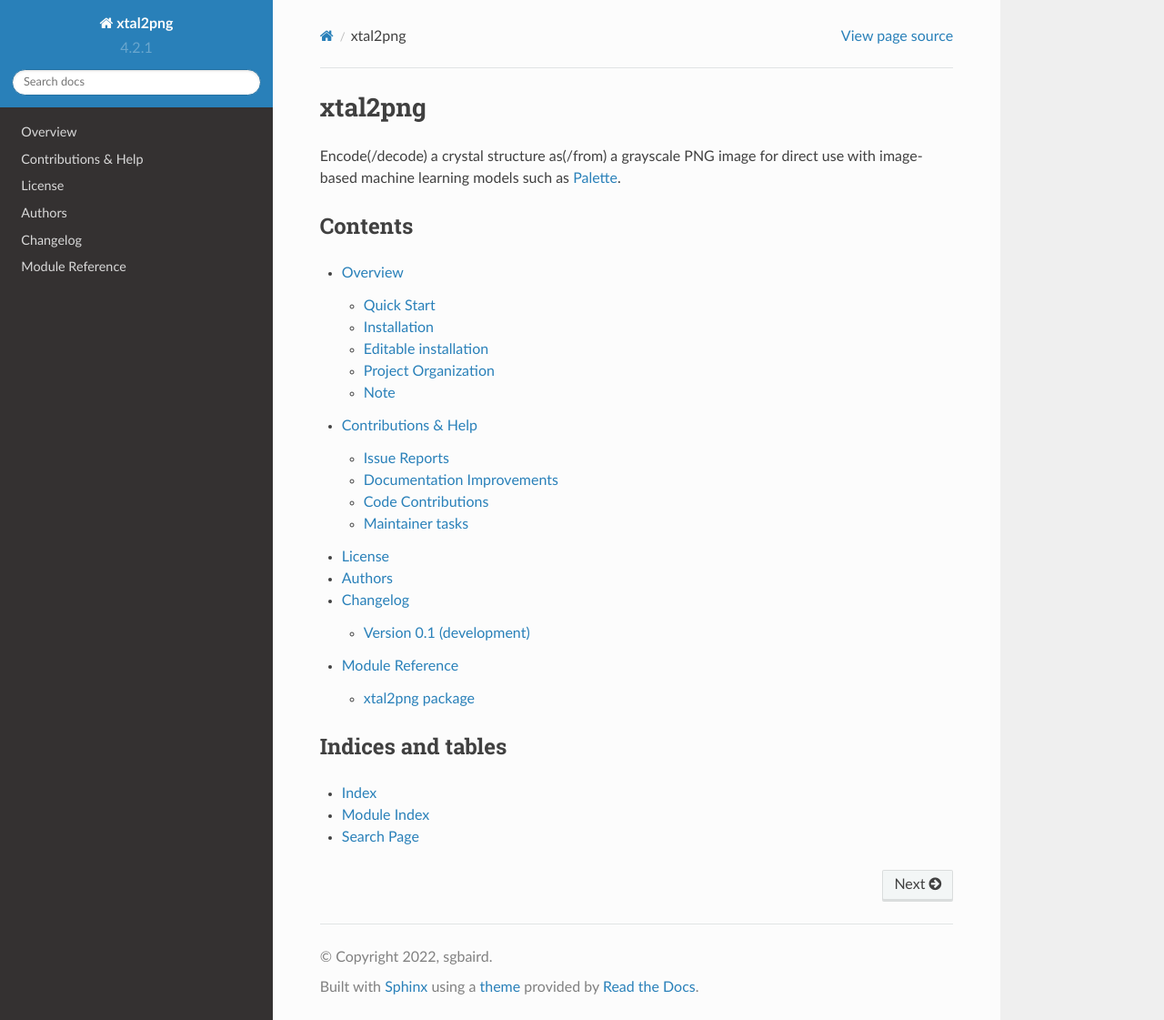
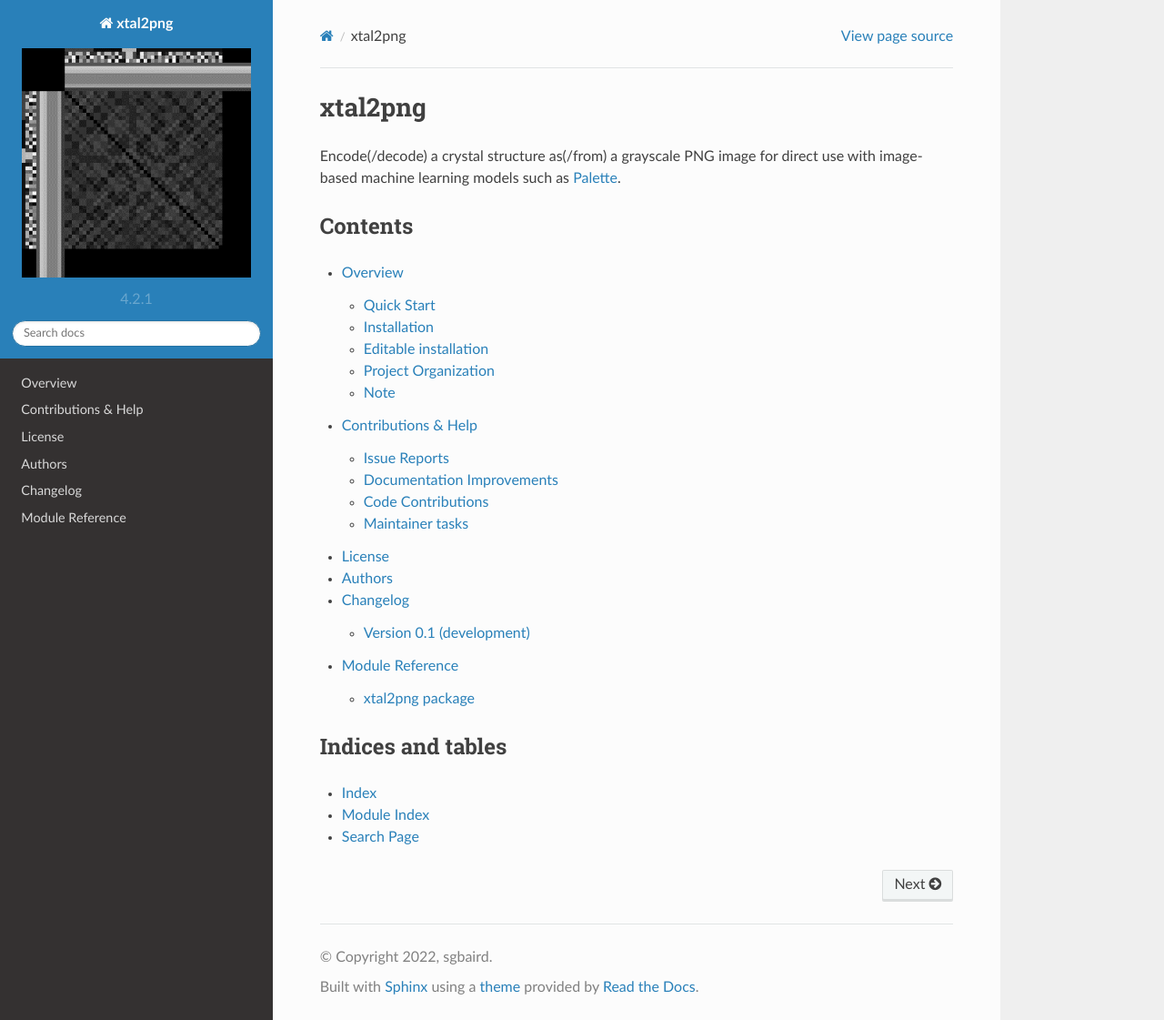
Before and after one commit to sparks-baird/xtal2png, a Sphinx documentation site: the page built from docs/index.md, in a window 1280 px wide and 1121 px high. Shown: the whole window at 91% size. Built offline with Sphinx 7.4.7 and the Read the Docs theme 2.0.0, drawn with Linux system fonts in a browser that asks for light colours.

Commit message:
use a larger logo

```diff
--- a/docs/conf.py
+++ b/docs/conf.py
@@ -190,7 +190,7 @@ html_theme_options = {"sidebar_width": "300px", "page_width": "1200px"}
 
 # The name of an image file (relative to this directory) to place at the top
 # of the sidebar.
-html_logo = "../data/preprocessed/Zn8B8Pb4O24,volume=623,uid=b62a.png"
+html_logo = "logo.png"
 
 # The name of an image file (within the static path) to use as favicon of the
 # docs.  This file should be a Windows icon file (.ico) being 16x16 or 32x32
```
Also changed, not shown: docs/logo.png (added).
